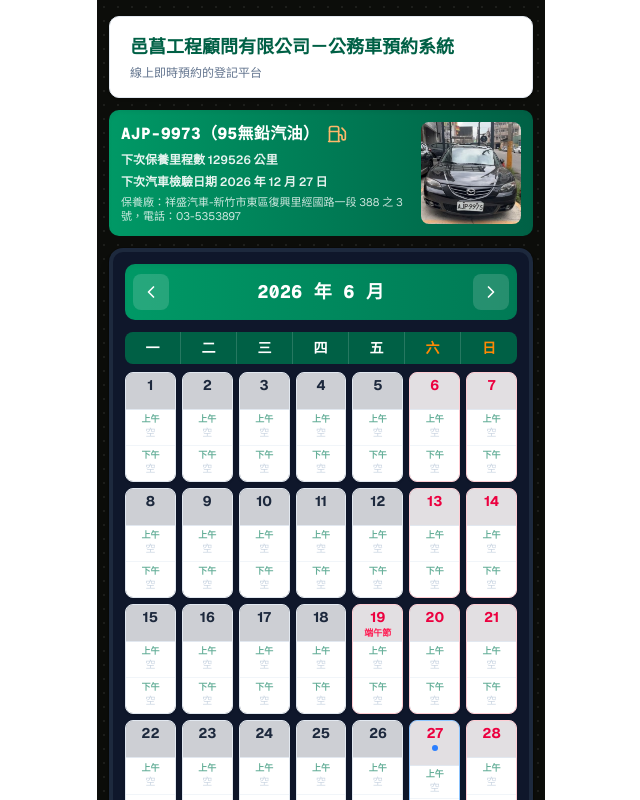
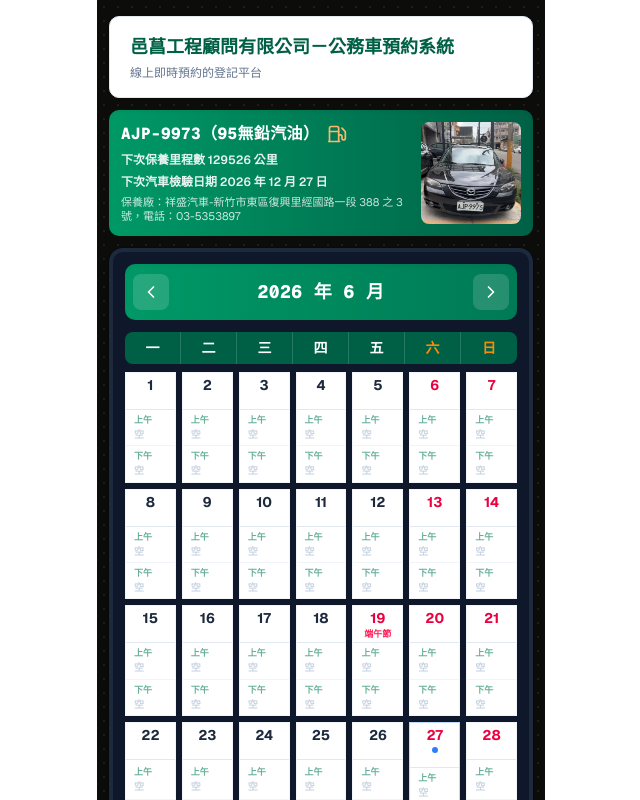
Before and after one commit to nash1399-rgb/AJP-9973-MAZDA, a Next.js app: page / in a window 1280 px wide. Shown: the top 800 px of the page, without its empty margins (319-959 px from the left). Built offline with nearby package versions, Linux system fonts and the light colour scheme; no server answers; the database is empty.

Commit message:
ui: google calendar style grid + event left bar (step 3-4)

```diff
--- a/components/vehicle-booking.tsx
+++ b/components/vehicle-booking.tsx
@@ -278,15 +278,13 @@ const isToday =
             return (
     <div
       key={`${year}-${month}-${day}`}
-      className={`flex min-h-[110px] flex-col overflow-hidden rounded-md border shadow-sm ${
+      className={`relative flex min-h-[110px] flex-col overflow-hidden border bg-white transition hover:bg-slate-50 hover:shadow-sm ${
   isToday
-          ? "bg-blue-50 border-blue-300"
-          : booked
-            ? "border-amber-500 ring-1 ring-amber-500"
+    ? "bg-blue-50 border-blue-200"
     : isOff
-              ? "border-rose-200"
-              : "border-slate-200"
-      } ${isOff ? "bg-rose-50/70" : "bg-slate-50/50"}`}
+      ? "bg-slate-50 border-slate-100"
+      : "border-slate-100"
+}`}
     >
                 {/* date header */}
                 <div className="px-1 pt-0.5 pb-0.5 bg-white/60">
@@ -473,19 +471,24 @@ function SlotArea({
   <button
   type="button"
   onClick={active ? onCancel : onBook}
-      className={`flex flex-1 flex-col items-center justify-center gap-0.5 px-0.5 py-1 text-xs font-semibold transition-colors ${
+  className={`relative flex flex-1 flex-col items-start justify-center gap-0.5 px-2 py-1 text-xs font-semibold transition-colors ${
     active
-          ? "bg-amber-50 text-amber-700 hover:bg-amber-100/70"
+      ? "text-slate-800 hover:bg-slate-50"
       : "text-emerald-700 hover:bg-slate-50"
   }`}
 >
-      <span className="shrink-0 text-[9px] opacity-60 leading-none">{label}</span>
+  {active && (
+    <span className="absolute left-0 top-0 h-full w-1 bg-amber-400" />
+  )}
+
+  <span className="text-[9px] opacity-60">{label}</span>
+
   {active ? (
-        <span className="w-full truncate px-0.5 text-center text-[11px] font-bold tracking-tight text-amber-900">
+    <span className="truncate text-[11px] font-semibold text-left">
       {booker}
     </span>
   ) : (
-        <span className="text-[10px] text-slate-300 font-normal">空</span>
+    <span className="text-[10px] text-slate-300">空</span>
   )}
 </button>
   )
```
Lines whose indentation alone changed are shown as unchanged.
